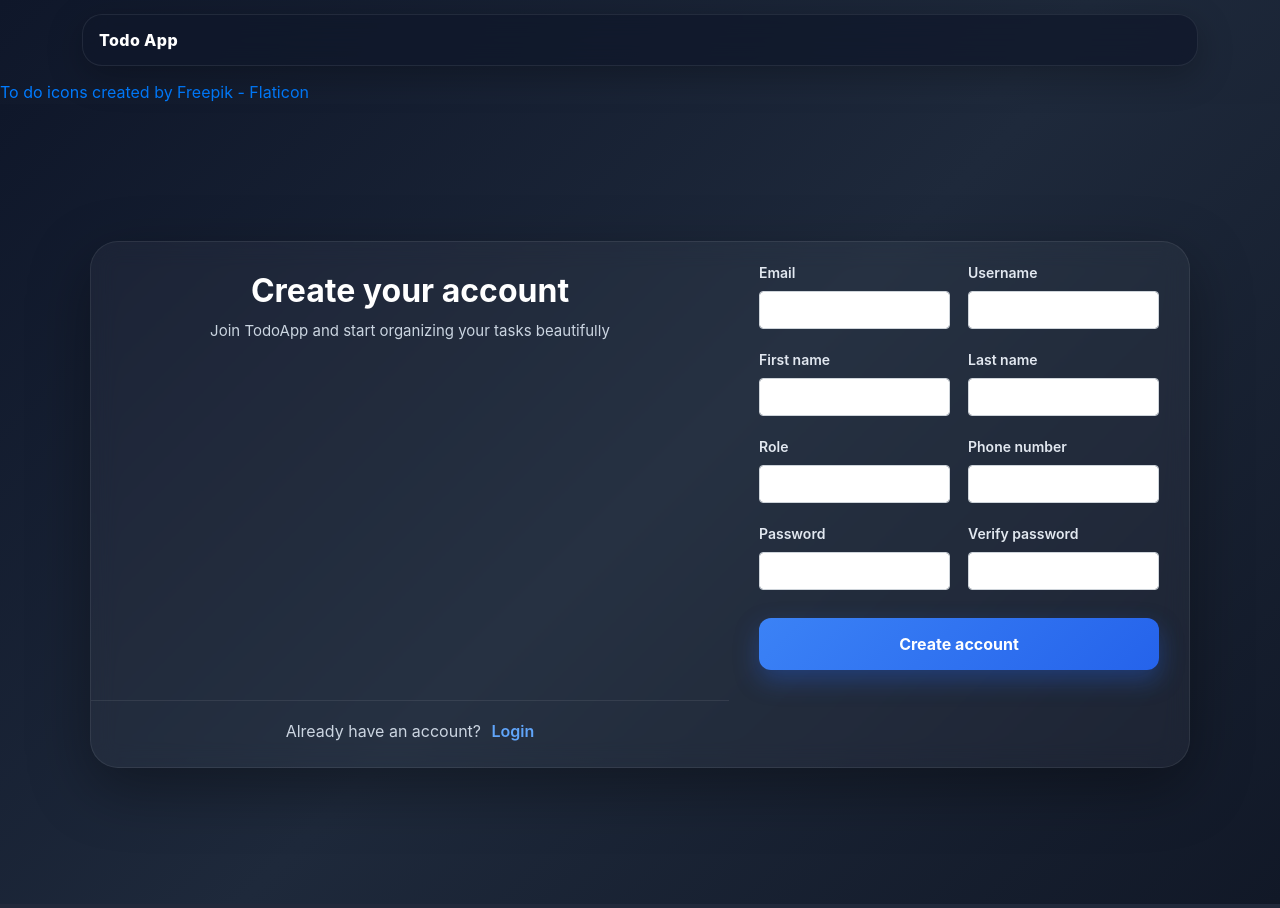
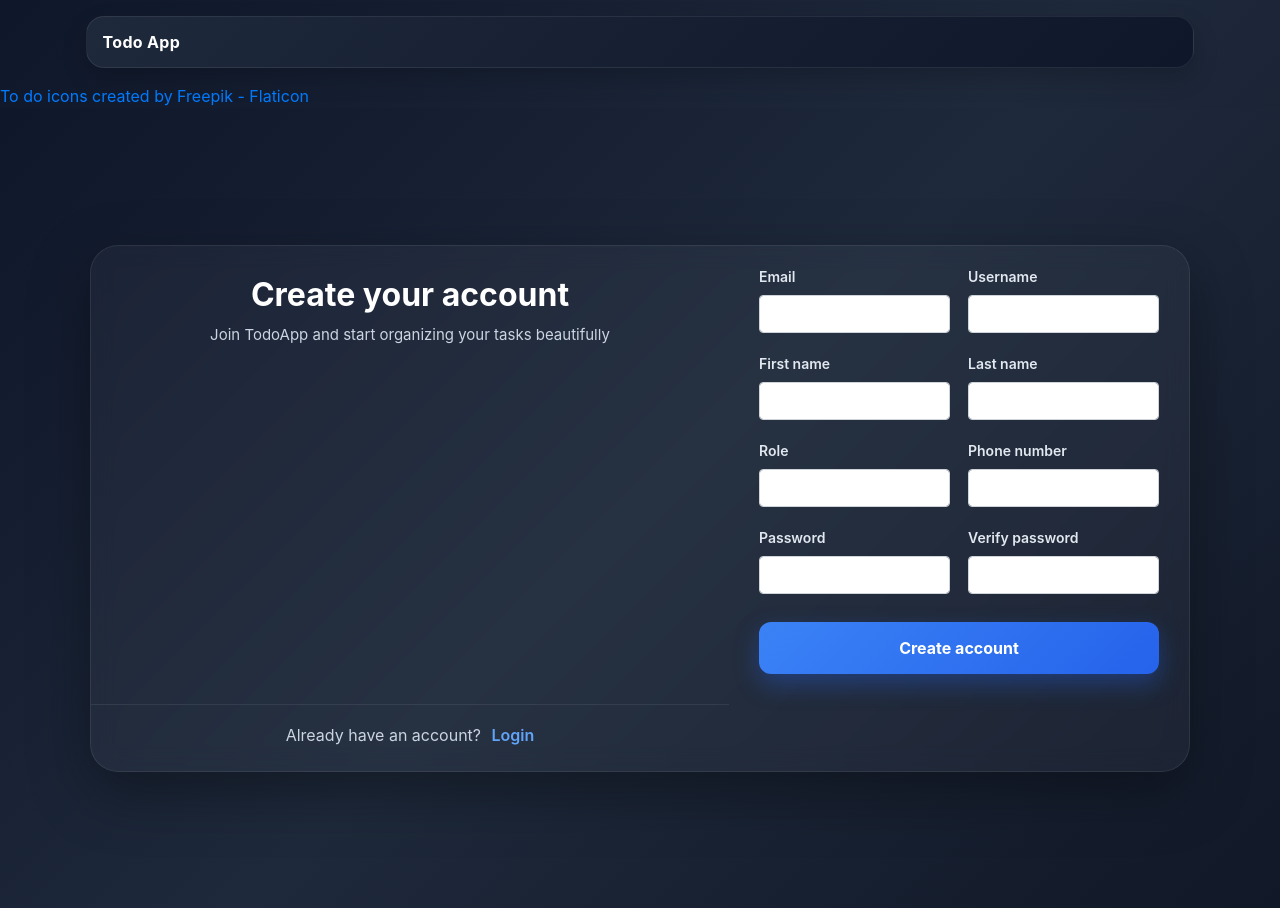
Before and after one commit to Muffinxz/TodoApp, a FastAPI app: page /auth/register-page in a window 1280 px wide. Run offline with FastAPI, Linux system fonts and the light colour scheme; some libraries are stand-ins or nearby versions.

Commit message:
Improved the nav bar and layout pages

```diff
--- a/TodoApp/static/css/base.css
+++ b/TodoApp/static/css/base.css
@@ -1737,3 +1737,99 @@ body {
     color: black;
     background: rgba(255, 255, 255, 0.179);
 }
+.custom-navbar-wrapper {
+  padding: 16px 24px;
+}
+
+.custom-navbar {
+  background: linear-gradient(135deg, #1e293b, #0f172a);
+  border-radius: 18px;
+  padding: 14px 22px;
+  box-shadow: 0 10px 25px rgba(0, 0, 0, 0.18);
+  border: 1px solid rgba(255, 255, 255, 0.08);
+}
+
+.custom-brand {
+  display: flex;
+  align-items: center;
+  gap: 10px;
+  font-size: 1.3rem;
+  font-weight: 700;
+  color: #ffffff !important;
+  text-decoration: none;
+  letter-spacing: 0.3px;
+}
+
+.custom-brand:hover {
+  color: #cbd5e1 !important;
+  text-decoration: none;
+}
+
+.brand-dot {
+  width: 12px;
+  height: 12px;
+  background-color: #38bdf8;
+  border-radius: 50%;
+  box-shadow: 0 0 10px rgba(56, 189, 248, 0.7);
+}
+
+.custom-nav-link {
+  color: #e2e8f0 !important;
+  font-weight: 500;
+  margin-right: 12px;
+  padding: 8px 14px !important;
+  border-radius: 10px;
+  transition: all 0.25s ease;
+}
+
+.custom-nav-link:hover {
+  background-color: rgba(255, 255, 255, 0.08);
+  color: #ffffff !important;
+}
+
+.active-link {
+  background-color: rgba(56, 189, 248, 0.15);
+  color: #7dd3fc !important;
+}
+
+.custom-logout-btn {
+  background: #ef4444;
+  color: white !important;
+  border: none;
+  border-radius: 12px;
+  padding: 8px 18px;
+  font-weight: 600;
+  transition: all 0.25s ease;
+  box-shadow: 0 6px 16px rgba(239, 68, 68, 0.25);
+}
+
+.custom-logout-btn:hover {
+  background: #dc2626;
+  transform: translateY(-1px);
+}
+
+.custom-toggler {
+  border: none;
+  outline: none;
+  box-shadow: none !important;
+}
+
+.custom-toggler .navbar-toggler-icon {
+  filter: invert(1);
+}
+
+@media (max-width: 991px) {
+  .custom-navbar {
+    padding: 14px 18px;
+  }
+
+  .custom-nav-link {
+    margin-right: 0;
+    margin-bottom: 10px;
+  }
+
+  .custom-logout-btn {
+    width: 100%;
+    text-align: center;
+  }
+}
```
